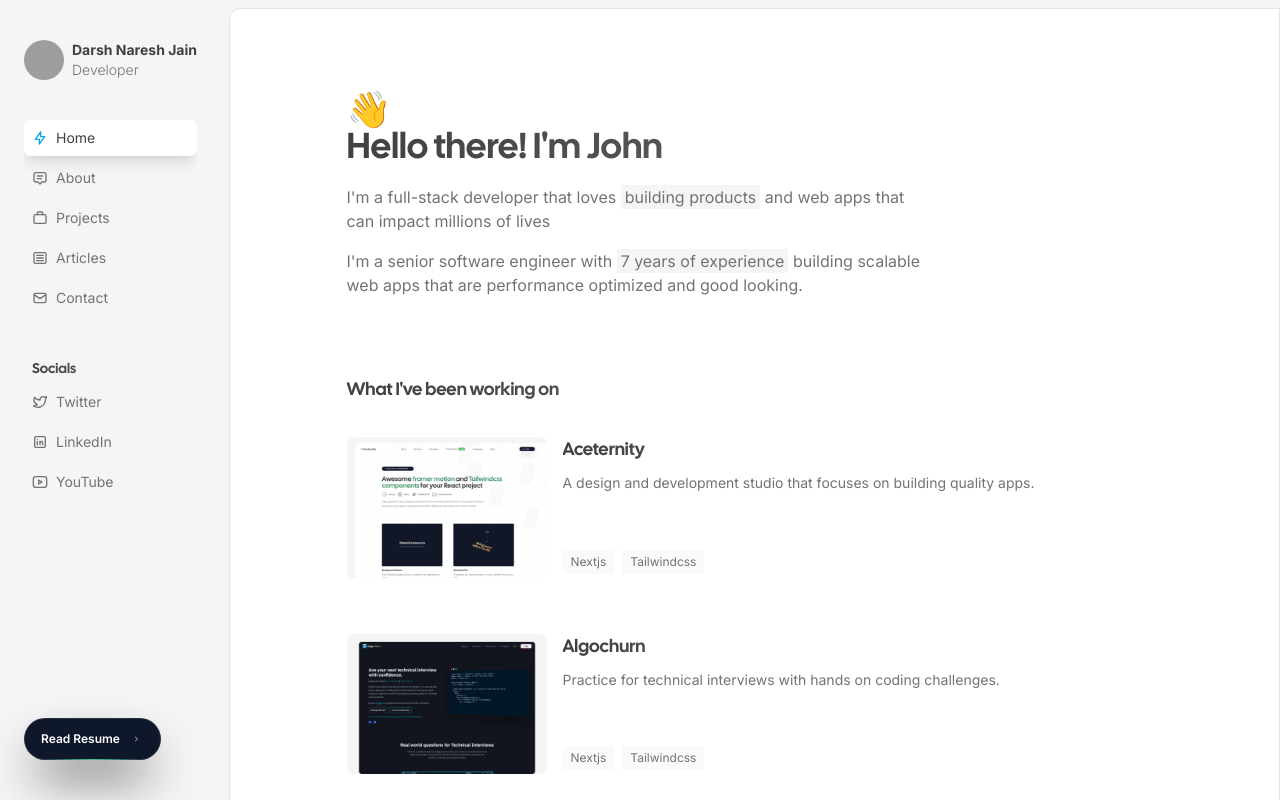
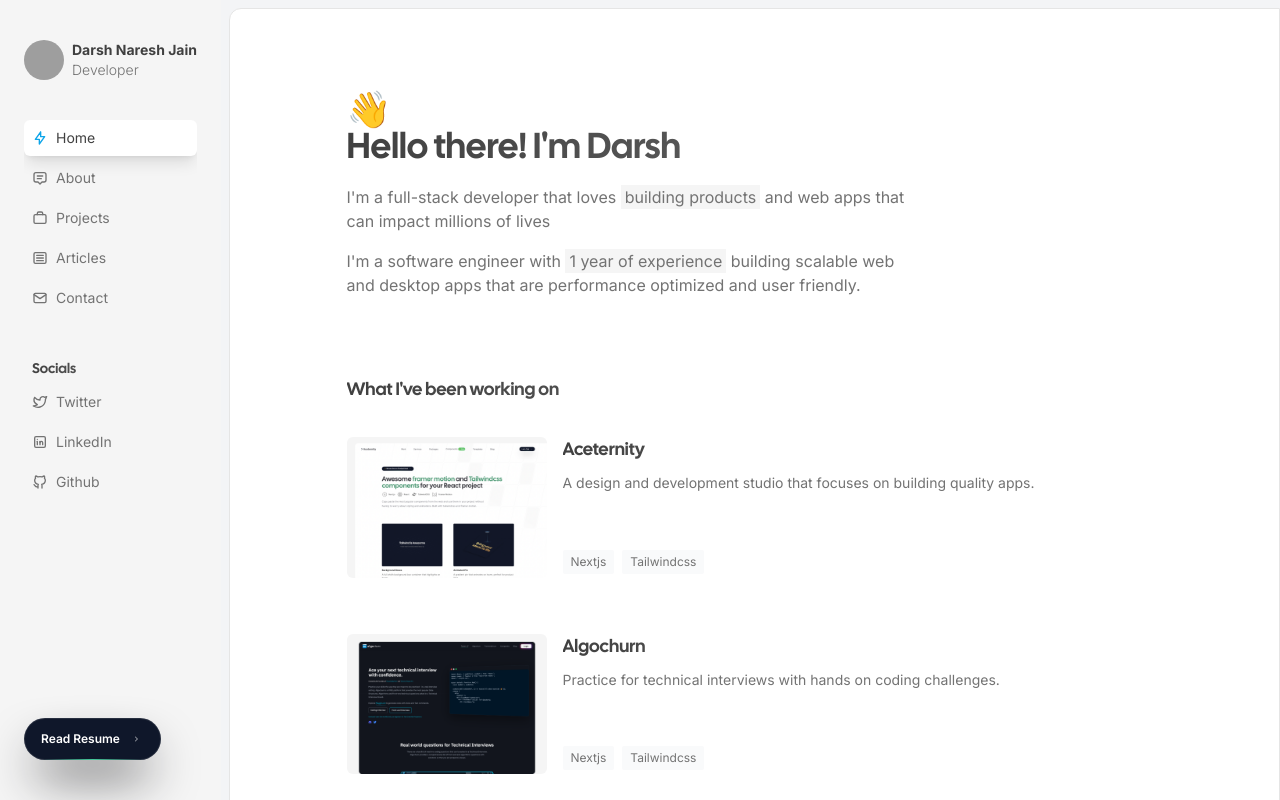
Before and after one commit to darshjain/darshnareshjain, a Next.js app: page / in a window 1280 px wide. Built offline with nearby package versions, Linux system fonts and the light colour scheme; grey boxes are pictures that could not be loaded.

Commit message:
Socials done

```diff
--- a/src/app/page.tsx
+++ b/src/app/page.tsx
@@ -10,16 +10,16 @@
   return (
     <Container>
       <span className="text-4xl">👋</span>
-      <Heading className="font-black">Hello there! I&apos;m John</Heading>
+      <Heading className="font-black">Hello there! I&apos;m Darsh</Heading>
       <Paragraph className="max-w-xl mt-4">
         I&apos;m a full-stack developer that loves{" "}
         <Highlight>building products</Highlight> and web apps that can impact
         millions of lives
       </Paragraph>
       <Paragraph className="max-w-xl mt-4">
-        I&apos;m a senior software engineer with{" "}
-        <Highlight>7 years of experience</Highlight> building scalable web apps
-        that are performance optimized and good looking.
+        I&apos;m a software engineer with{" "}
+        <Highlight>1 year of experience</Highlight> building scalable web and desktop apps
+        that are performance optimized and user friendly.
       </Paragraph>
       <Heading
         as="h2"
--- a/src/constants/socials.tsx
+++ b/src/constants/socials.tsx
@@ -2,22 +2,23 @@
   IconBrandLinkedin,
   IconBrandTwitter,
   IconBrandYoutube,
+  IconBrandGithub
 } from "@tabler/icons-react";
 
 export const socials = [
   {
-    href: "https://twitter.com/mannupaaji",
+    href: "https://x.com/ItsDarshJain",
     label: "Twitter",
     icon: IconBrandTwitter,
   },
   {
-    href: "https://linkedin.com/in/manuarora28",
+    href: "https://www.linkedin.com/in/darshnjain/",
     label: "LinkedIn",
     icon: IconBrandLinkedin,
   },
   {
-    href: "https://youtube.com/maninthere",
-    label: "YouTube",
-    icon: IconBrandYoutube,
-  },
+    href:"https://github.com/darshjain",
+    label:"Github",
+    icon:IconBrandGithub
+  }
 ];
```
